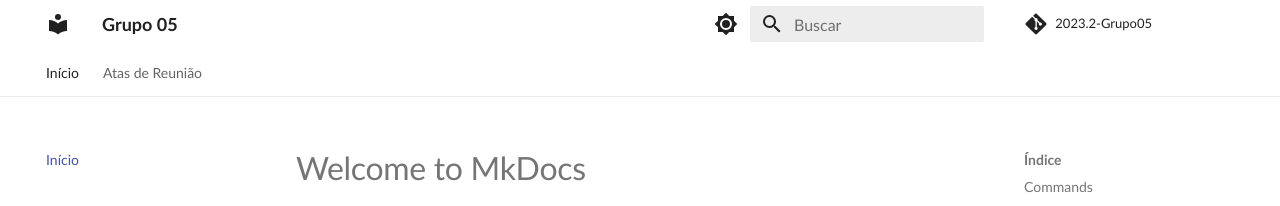
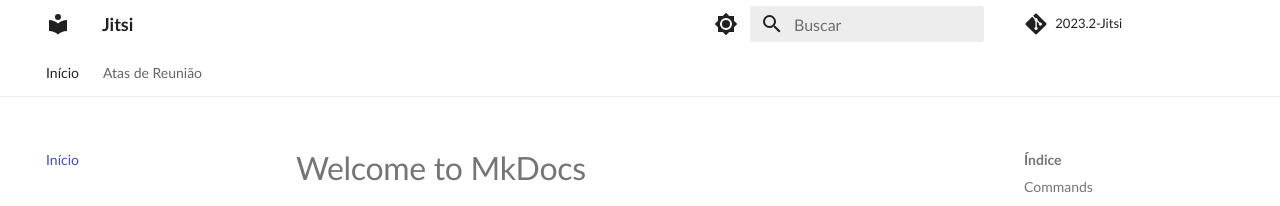
Before and after one commit to Requisitos-de-Software/2023.2-Jitsi, an MkDocs documentation site: the page built from docs/index.md, in a window 1280 px wide. Shown: the top 206 px of the page. Built offline with MkDocs 1.6.1 and Material for MkDocs 9.7.7, drawn with Linux system fonts in a browser that asks for light colours; some web fonts are replaced; comment, search, counter and statistics services are not loaded.

Commit message:
atualizando nome do site e repo

```diff
--- a/mkdocs.yml
+++ b/mkdocs.yml
@@ -1,6 +1,6 @@
-site_name: Grupo 05
+site_name: Jitsi
 
-repo_name: "2023.2-Grupo05"
+repo_name: "2023.2-Jitsi"
 repo_url: "https://github.com/Requisitos-de-Software/2023.2-Jitsi.git"
 
 theme:
```
